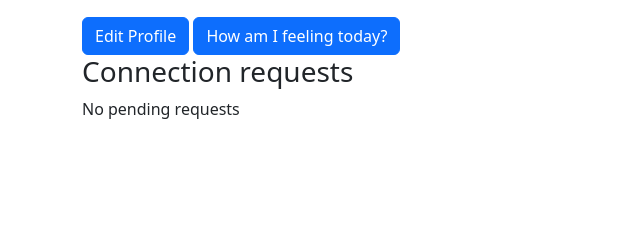
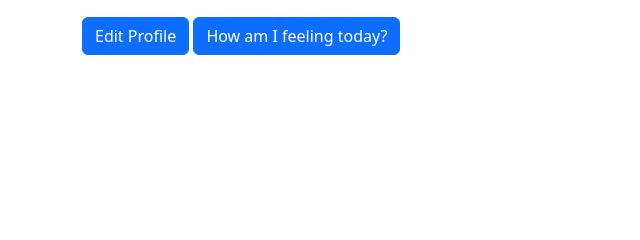
Before and after one commit to Edb83/breaking-the-silence, a Django app: a page that uses profiles/templates/profiles/user_profile.html in a window 1280 px wide. Shown: the part 290-530 px from the top of the page, without its empty margins (0-640 px from the left). Run offline with Django 4.2, Linux system fonts and the light colour scheme; the visitor is signed in with stand-in values (Sample User, id 1); data comes from the database, SQL or seed files in the repository; data that the repository does not hold is empty; some libraries are stand-ins or nearby versions.

Commit message:
Remove connection requests from profiles app

```diff
--- a/profiles/templates/profiles/includes/requests.html
+++ /dev/null
@@ -1,13 +0,0 @@
-<h3>Connection requests</h3>
-{% if connection_requests %}
-<ul>
-    {% for connection in connection_requests %}
-        <li>
-            {{ connection.sender }} wants to connect
-            <a href="{% url 'handle_connection' connection.pk 'accept' %}">Accept</a> |
-             <a href="{% url 'handle_connection' connection.pk 'dismiss' %}">Dismiss</a></li>
-    {% endfor %}
-</ul>
-{% else %}
-    <p>No pending requests</p>
-{% endif %}
--- a/profiles/templates/profiles/user_profile.html
+++ b/profiles/templates/profiles/user_profile.html
@@ -11,8 +11,5 @@
         <a href="{% url 'edit_user_profile' %}" class="btn btn-primary">Edit Profile</a>
         <a href="{% url 'user_check_in' %}" class="btn btn-primary">How am I feeling today?</a>
     {% endif %}
-  <div>
-    {% include 'profiles/includes/requests.html' %}
-  </div>
 
 {% endblock %}
```
